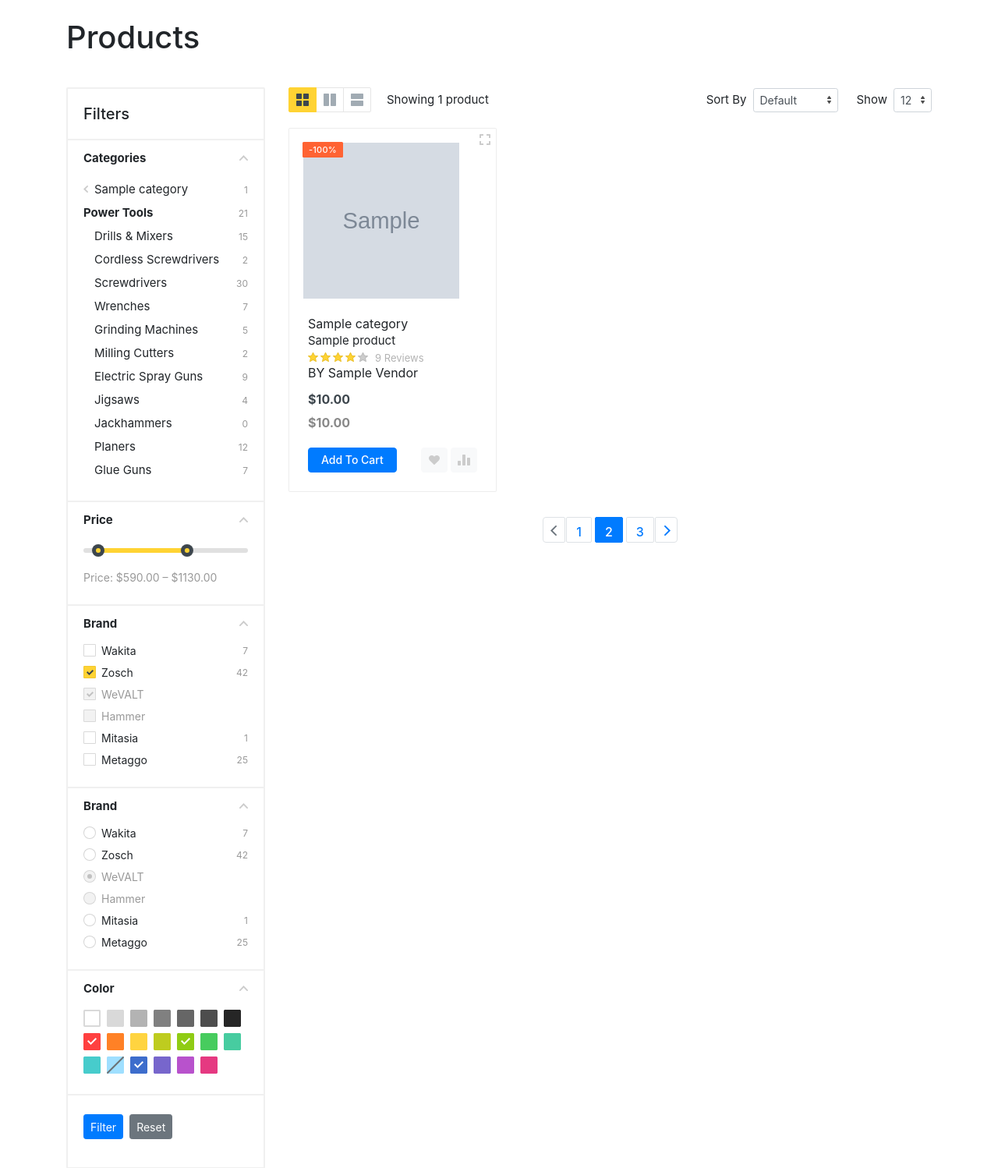
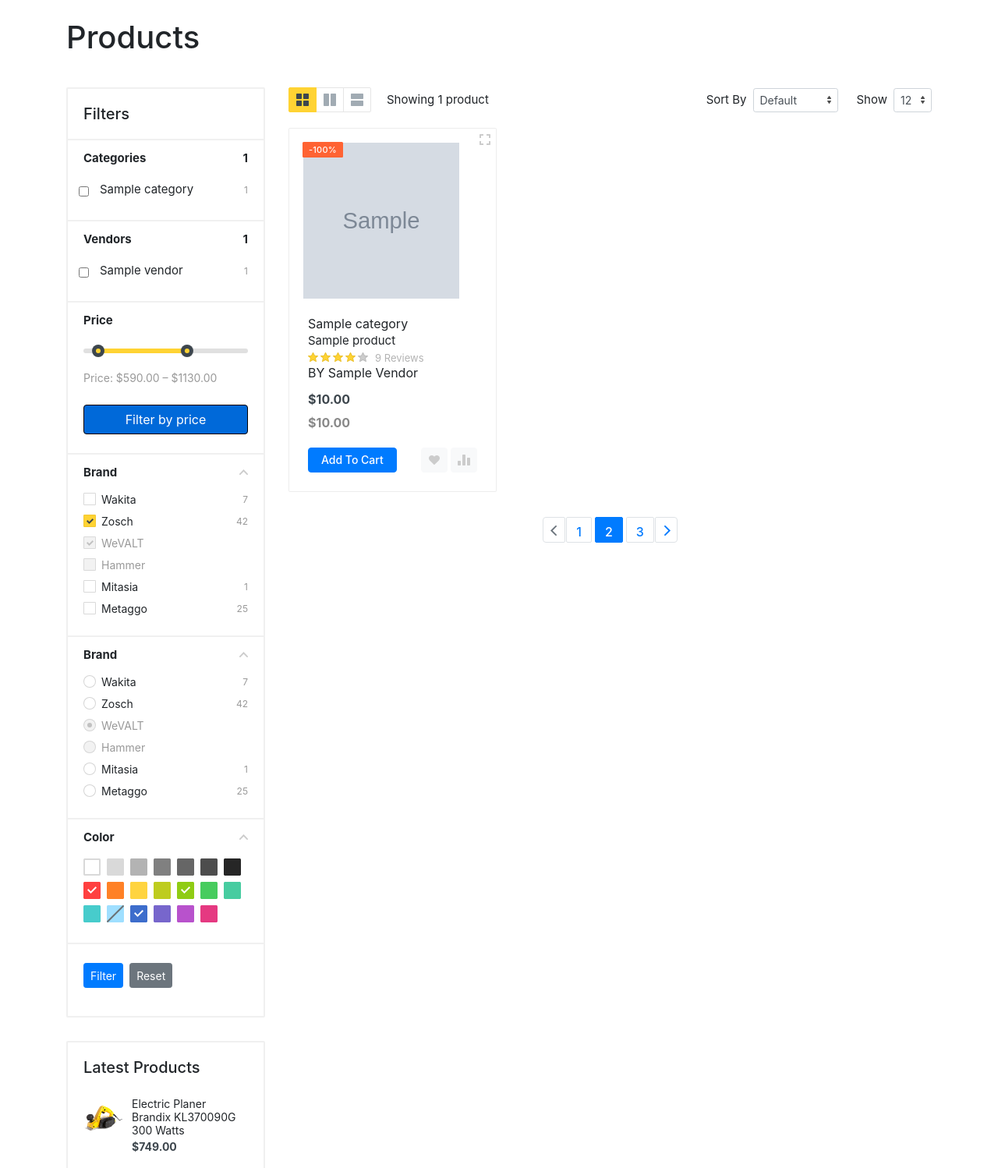
Before and after one commit to faris-kp/ecom, a Django app: page /products/ in a window 1280 px wide. Shown: the part 254-1752 px from the top of the page at 78% size. Run offline with Django 3.2, Linux system fonts and the light colour scheme; tables that the repository leaves empty hold one stand-in row (values such as "Sample post"); grey boxes marked "Sample" are stand-in pictures; some libraries are stand-ins or nearby versions.

Commit message:
ajax filter based on category and vendor added

```diff
--- a/core/context_processors.py
+++ b/core/context_processors.py
@@ -1,10 +1,18 @@
 from core.models import Product,Category,Vendor,ProductImages,CartOrderItems,CartOrder,ProductReview,Wishlist,Address
-
+from django.db.models import Count
 def custom_data(request):
     # Define a function that adds custom data to the context
+    categories_with_product_count = Category.objects.annotate(product_count=Count('category'))
+    # categories = Category.objects.all()
+    categories = categories_with_product_count.filter(product_count__gt=0)
 
-    categories = Category.objects.all()
+
+
+    vendor_with_product_count = Vendor.objects.annotate(product_count=Count('vendor'))
+    vendors = vendor_with_product_count.filter(product_count__gt=0)
+
 
     return {
         'categories':categories,
+        'vendors':vendors
     }
--- a/core/urls.py
+++ b/core/urls.py
@@ -10,6 +10,7 @@ urlpatterns = [
     path("products/",views.product_list_view, name="products"),
     path("products/category/<cid>",views.category_product_list_view, name="category-list"),
     path("products/<pid>",views.product_detail_view, name="product-detail"),
+    path("filter-product/",views.filter_product,name="filter-product"),
 
     #vendors
     path("vendors/",views.vendor_list_view, name = "vendor-list"),
@@ -19,7 +20,9 @@ urlpatterns = [
     # tags
 
     path("prodcuts/tag/<slug:tag_slug>",views.tag_list, name="tags"),
-    path("search/",views.serch_veiw,name="search")
+    path("search/",views.serch_veiw,name="search"),
+
+
 ]
 
 if settings.DEBUG:
--- a/core/views.py
+++ b/core/views.py
@@ -2,6 +2,8 @@ from django.shortcuts import render, get_object_or_404
 from django.db.models import Count
 from taggit.models import Tag
 from core.models import Product,Category,Vendor,ProductImages,CartOrderItems,CartOrder,ProductReview,Wishlist,Address
+from django.template.loader import render_to_string
+from django.http import JsonResponse
 # Create your views here.
 
 
@@ -116,3 +118,23 @@ def serch_veiw(request):
     print("context cheking",context)
 
     return render(request,"core/search.html",context)
+
+
+
+def filter_product(request):
+    categories = request.GET.getlist("category[]")
+    vendors = request.GET.getlist("vendor[]")
+
+    products = Product.objects.filter(product_status="published").order_by("-id").distinct()
+
+    if len(categories) > 0:
+        products = products.filter(Category__id__in=categories).distinct()
+
+    if len(vendors) > 0:
+        products = products.filter(vendor__id__in=vendors).distinct()
+        print("vendor cheking",products)
+
+
+    data = render_to_string("core/async/product-list.html",{"products":products})
+
+    return JsonResponse({"data":data})
--- /dev/null
+++ b/static/js/filter.js
@@ -0,0 +1,33 @@
+console.log("hellow world")
+
+$(document).ready(function(){
+    $(".filter-checkbox").on("click", function(){
+        console.log("A check box has been clicked");
+        let filter_object = {}
+
+        $(".filter-checkbox").each(function(){
+            let filter_value = $(this).val()
+            let filter_key = $(this).data("filter")
+
+            filter_object[filter_key] = Array.from(document.querySelectorAll('input[data-filter='+ filter_key +']:checked')).map(function(element){
+                return element.value
+            })
+        })
+        console.log("filter-object",filter_object);
+        $.ajax({
+            url: '/filter-product',
+            data: filter_object,
+            dataType: 'json',
+            beforeSend: function(){
+                console.log("Trying to filter");
+            },
+            success : function(responce){
+                console.log(responce);
+                console.log("Data filtered succesfully");
+                $("#filtered-products").html(responce.data)
+
+            }
+
+        })
+    })
+})
--- a/templates/core/product-list.html
+++ b/templates/core/product-list.html
@@ -34,104 +34,65 @@
                             <h4 class="widget__title">Filters</h4>
                             <div class="widget-filters__list">
                                 <div class="widget-filters__item">
+
                                     <div class="filter filter--opened" data-collapse-item><button type="button"
-                                            class="filter__title" data-collapse-trigger>Categories <svg
-                                                class="filter__arrow" width="12px" height="7px">
-                                                <use xlink:href="images/sprite.svg#arrow-rounded-down-12x7">
-                                                </use>
-                                            </svg></button>
+                                            class="filter__title" data-collapse-trigger>Categories<span class="filter-categories__count float-right">{{ categories.count }}</span></button>
+
                                         <div class="filter__body" data-collapse-content>
                                             <div class="filter__container">
                                                 <div class="filter-categories">
                                                     <ul class="filter-categories__list">
 
 
-            <li class="departments__item"></li>
+                                        <li class="departments__item"></li>
                                           {% for c in categories %}
-                                                        <li
-                                                           class="filter-categories__item filter-categories__item--parent">
-                                                            <svg class="filter-categories__arrow" width="6px"
-                                                                height="9px">
-                                                                <use
-                                                                    xlink:href="images/sprite.svg#arrow-rounded-left-6x9">
-                                                                </use>
-                                                            </svg> <a href="{% url "category-list" c.cid %}">{{ c.title }}</a>
-                                                            <div class="filter-categories__counter">{{ c.category.count }}</div>
-                                                        </li>
-                                                        {% endfor %}
-                                                        <li
-                                                            class="filter-categories__item filter-categories__item--current">
-                                                            <a href="#">Power Tools</a>
-                                                            <div class="filter-categories__counter">21</div>
-                                                        </li>
-                                                        <li
-                                                            class="filter-categories__item filter-categories__item--child">
-                                                            <a href="#">Drills & Mixers</a>
-                                                            <div class="filter-categories__counter">15</div>
-                                                        </li>
-                                                        <li
-                                                            class="filter-categories__item filter-categories__item--child">
-                                                            <a href="#">Cordless Screwdrivers</a>
-                                                            <div class="filter-categories__counter">2</div>
-                                                        </li>
-                                                        <li
-                                                            class="filter-categories__item filter-categories__item--child">
-                                                            <a href="#">Screwdrivers</a>
-                                                            <div class="filter-categories__counter">30</div>
-                                                        </li>
-                                                        <li
-                                                            class="filter-categories__item filter-categories__item--child">
-                                                            <a href="#">Wrenches</a>
-                                                            <div class="filter-categories__counter">7</div>
-                                                        </li>
-                                                        <li
-                                                            class="filter-categories__item filter-categories__item--child">
-                                                            <a href="#">Grinding Machines</a>
-                                                            <div class="filter-categories__counter">5</div>
-                                                        </li>
-                                                        <li
-                                                            class="filter-categories__item filter-categories__item--child">
-                                                            <a href="#">Milling Cutters</a>
-                                                            <div class="filter-categories__counter">2</div>
-                                                        </li>
-                                                        <li
-                                                            class="filter-categories__item filter-categories__item--child">
-                                                            <a href="#">Electric Spray Guns</a>
-                                                            <div class="filter-categories__counter">9</div>
-                                                        </li>
-                                                        <li
-                                                            class="filter-categories__item filter-categories__item--child">
-                                                            <a href="#">Jigsaws</a>
-                                                            <div class="filter-categories__counter">4</div>
-                                                        </li>
-                                                        <li
-                                                            class="filter-categories__item filter-categories__item--child">
-                                                            <a href="#">Jackhammers</a>
-                                                            <div class="filter-categories__counter">0</div>
-                                                        </li>
-                                                        <li
-                                                            class="filter-categories__item filter-categories__item--child">
-                                                            <a href="#">Planers</a>
-                                                            <div class="filter-categories__counter">12</div>
-                                                        </li>
-                                                        <li
-                                                            class="filter-categories__item filter-categories__item--child">
-                                                            <a href="#">Glue Guns</a>
-                                                            <div class="filter-categories__counter">7</div>
-                                                        </li>
+                                        <li class="filter-categories__item filter-categories__item--parent">
+                                            <input  type="checkbox"  class="form-check-input filter-checkbox" id="category1" name="category" data-filter="category" value="{{ c.id }}"><a href="{% url 'category-list' c.cid %}" style="padding-left: 7px;">{{ c.title }}</a>
+                                           <div class="filter-categories__counter">{{ c.category.count }}</div>
+                                       </li>
+                                            {% endfor %}
                                                     </ul>
                                                 </div>
                                             </div>
                                         </div>
                                     </div>
                                 </div>
+
+                                   <!--  Brand start -->
+                                <div class="widget-filters__item">
+
+                                    <div class="filter filter--opened" data-collapse-item><button type="button"
+                                            class="filter__title" data-collapse-trigger>Vendors<span class="filter-categories__count float-right">{{ vendors.count }}</span></button>
+
+                                        <div class="filter__body" data-collapse-content>
+                                            <div class="filter__container">
+                                                <div class="filter-categories">
+                                                    <ul class="filter-categories__list">
+
+
+                                        <li class="departments__item"></li>
+                                          {% for v in vendors %}
+                                        <li class="filter-categories__item filter-categories__item--parent">
+                                            <input type="checkbox" class="form-check-input filter-checkbox" id="vendor1" name="vendors" data-filter="vendor" value="{{ v.id }}"><a href="{% url 'vendor-detail' v.Vid %}" style="padding-left: 7px;">{{ v.title }}</a>
+                                           <div class="filter-categories__counter">{{ v.vendor.count }}</div>
+                                       </li>
+                                            {% endfor %}
+                                                    </ul>
+                                                </div>
+                                            </div>
+                                        </div>
+                                    </div>
+                                </div>
+                                <!-- Brand end -->
+
+
+
+
                                 <div class="widget-filters__item">
                                     <div class="filter filter--opened" data-collapse-item><button type="button"
-                                            class="filter__title" data-collapse-trigger>Price <svg
-                                                class="filter__arrow" width="12px" height="7px">
-                                                <use xlink:href="images/sprite.svg#arrow-rounded-down-12x7">
-                                                </use>
-                                            </svg></button>
+                                            class="filter__title" data-collapse-trigger>Price
+
+                                        </button>
                                         <div class="filter__body" data-collapse-content>
                                             <div class="filter__container">
                                                 <div class="filter-price" data-min="500" data-max="1500"
@@ -141,6 +102,10 @@
                                                             class="filter-price__min-value"></span> – $<span
                                                             class="filter-price__max-value"></span></div>
                                                 </div>
+                                                <br>
+                                                <button class="btn mt-20 w-100" style="color: white;
+                                                border-color: black;
+                                                background-color: #0069d9;">Filter by price</button>
                                             </div>
                                         </div>
                                     </div>
@@ -723,7 +688,7 @@
                         </div>
                         <div class="products-view__list products-list" data-layout="grid-3-sidebar"
                             data-with-features="false">
-                            <div class="products-list__body">
+                            <div class="products-list__body" id="filtered-products">
                                 {% for p in products  %}
                                 <div class="products-list__item">
                                     <div class="product-card"><button class="product-card__quickview"
@@ -900,5 +865,7 @@
     </div>
 </div>
 
-
+{% block custom_js %}
+<script src="{% static 'js/filter.js' %}"></script>
+{% endblock %}
         {% endblock content %}
--- a/templates/core/search.html
+++ b/templates/core/search.html
@@ -17,7 +17,6 @@
                                 width="6px" height="9px">
                                 <use xlink:href="images/sprite.svg#arrow-rounded-right-6x9"></use>
                             </svg></li>
-
                             {% endif %}
                         <li class="breadcrumb-item active" aria-current="page">{{ category.title }}</li>
                     </ol>
@@ -59,12 +58,11 @@
                                                                 <use
                                                                     xlink:href="images/sprite.svg#arrow-rounded-left-6x9">
                                                                 </use>
-                                                            </svg> <a href="{% url "category-list" c.cid %}">{{ c.title }}</a>
+                                                            </svg> <input type="checkbox" id="category-{{ c.cid }}" name="category" value="{{ c.cid }}"><a href="{% url "category-list" c.cid %}">{{ c.title }}</a>
                                                             <div class="filter-categories__counter">{{ c.category.count }}</div>
                                                         </li>
                                                         {% endfor %}
-                                                        <li
-                                                            class="filter-categories__item filter-categories__item--current">
+                                                        <li class="filter-categories__item filter-categories__item--current">
                                                             <a href="#">Power Tools</a>
                                                             <div class="filter-categories__counter">21</div>
                                                         </li>
```
Also changed, not shown: static/css/price.css (added, +14 -0 lines), templates/core/async/product-list.html (added, +147 -0 lines).
